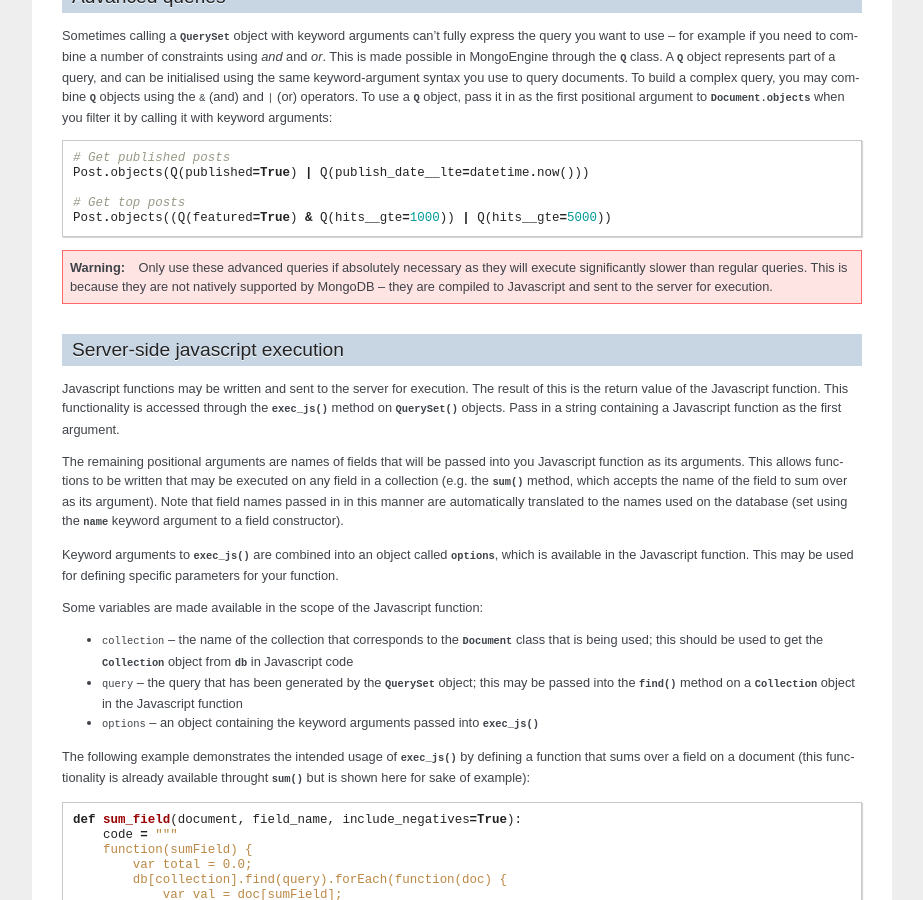
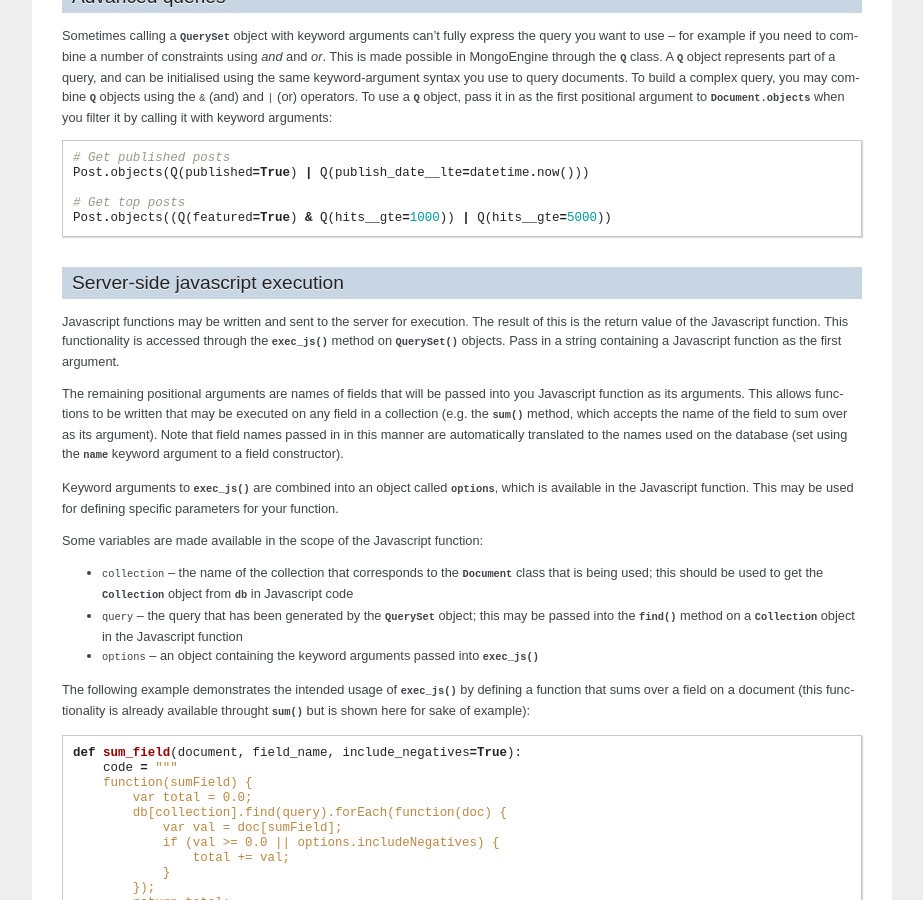
Before and after one commit to MongoEngine/mongoengine, a Sphinx documentation site: the page built from docs/guide/querying.rst, in a window 1280 px wide and 900 px high, scrolled down 4983 px. Shown: the whole window, without its empty margins (198-1121 px from the left). Built offline with Sphinx 7.4.7, drawn with Linux system fonts in a browser that asks for light colours.

Commit message:
Fixed a couple of errors in the docs

```diff
--- a/docs/apireference.rst
+++ b/docs/apireference.rst
@@ -41,6 +41,8 @@ Fields
 
 .. autoclass:: mongoengine.URLField
 
+.. autoclass:: mongoengine.EmailField
+
 .. autoclass:: mongoengine.IntField
 
 .. autoclass:: mongoengine.FloatField
@@ -57,6 +59,8 @@ Fields
 
 .. autoclass:: mongoengine.ListField
 
+.. autoclass:: mongoengine.SortedListField
+
 .. autoclass:: mongoengine.BinaryField
 
 .. autoclass:: mongoengine.ObjectIdField
--- a/docs/guide/querying.rst
+++ b/docs/guide/querying.rst
@@ -325,12 +325,6 @@ calling it with keyword arguments::
     # Get top posts
     Post.objects((Q(featured=True) & Q(hits__gte=1000)) | Q(hits__gte=5000))
 
-.. warning::
-   Only use these advanced queries if absolutely necessary as they will execute
-   significantly slower than regular queries. This is because they are not
-   natively supported by MongoDB -- they are compiled to Javascript and sent
-   to the server for execution.
-
 Server-side javascript execution
 ================================
 Javascript functions may be written and sent to the server for execution. The
```
